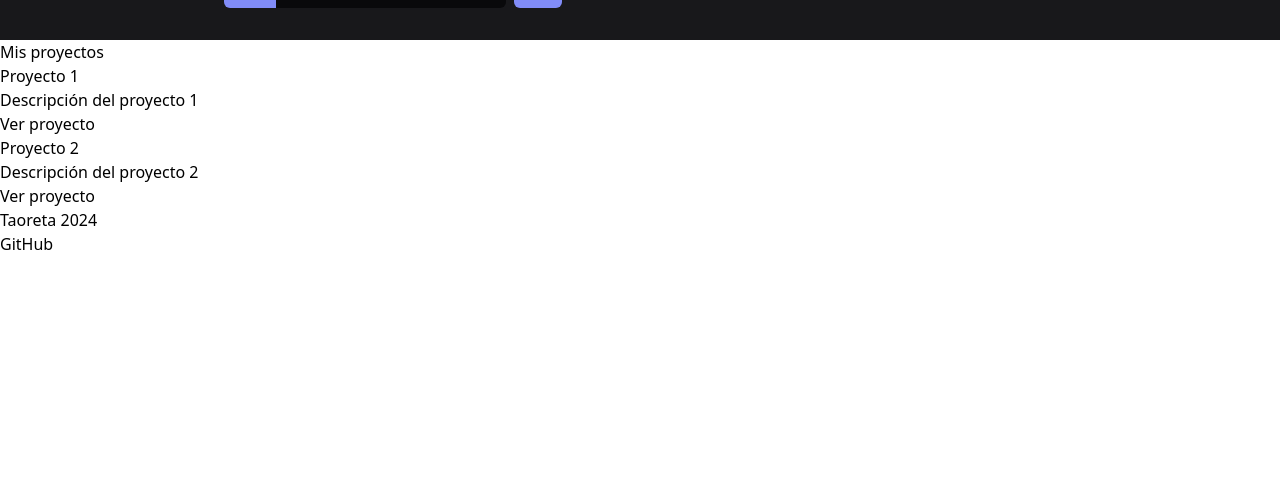
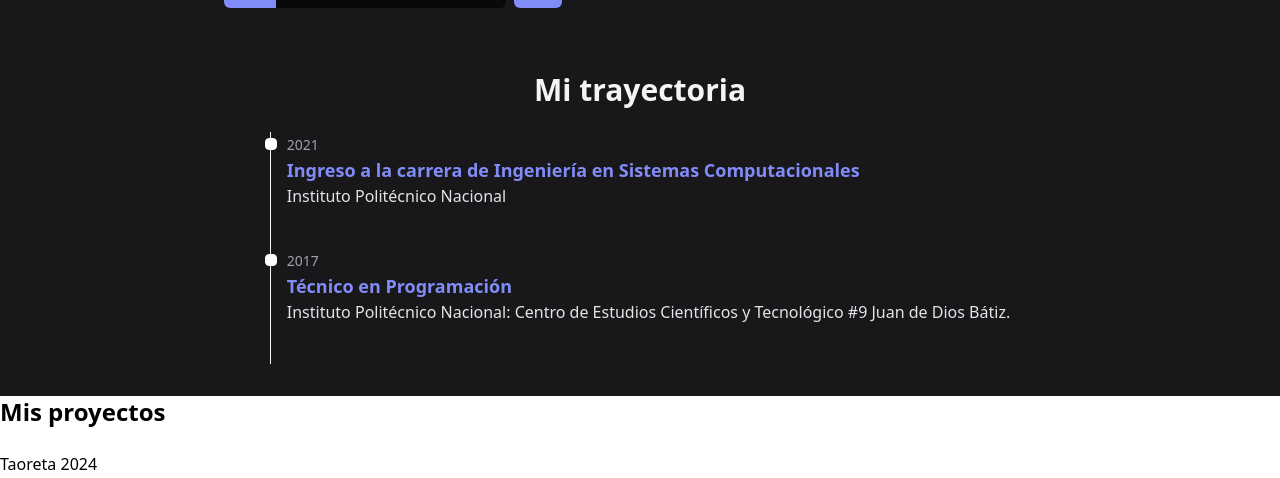
Before and after one commit to taoreta-ed/taoreta-ed, a React (Vite) app: page / in a window 1280 px wide. Shown: the part 315-793 px from the top of the page. Built offline with nearby package versions, Linux system fonts and the light colour scheme.

Commit message:
feat: Add Timeline component and update App layout; modify Projects section styling

```diff
--- a/src/App.jsx
+++ b/src/App.jsx
@@ -1,5 +1,6 @@
 import React from 'react';
 import {Navbar, Projects, Hero} from './components';
+import Timeline from './components/Timeline';
 
 const App = () => {
     return (
@@ -7,6 +8,8 @@ const App = () => {
             <Hero/>
 
             <main>
+                {/* Seccion de timeline */}
+                <Timeline/>
                 {/* Seccion de proyectos */}
                 <Projects/>
 
--- a/src/components/Hero.jsx
+++ b/src/components/Hero.jsx
@@ -60,7 +60,7 @@ const Hero = () => {
                 {/*Seccion de imagen*/}
                 <div className="flex-1 text-center max-w-xs">
                     <img
-                        src="/media/Knight.webp"
+                        src="./media/Knight.webp"
                         alt="Foto de perfil"
                         className="w-64 h-64 rounded-full mx-auto object-cover"
                     />
--- a/src/components/Projects.jsx
+++ b/src/components/Projects.jsx
@@ -2,14 +2,13 @@ import ProjectCard from "./ProjectCard";
 
 const Projects = () => {
     const projects = [
-        {title : "Proyecto 1", description : "Descripción del proyecto 1", url : "https://www.google.com"},
-        {title : "Proyecto 2", description : "Descripción del proyecto 2", url : "https://www.google.com"},
+        {title : "Proyecto 1", description : "Descripción del proyecto 1", url : "https://www.google.com", date:"Febrero 2022"},
+        {title : "Proyecto 2", description : "Descripción del proyecto 2", url : "https://www.google.com", date:"Marzo 2022"},
     ];
 
     return (
         <section id="projects">
-            <h2>Mis proyectos</h2>
-            {projects.map((project, index) => <ProjectCard key={index} {...project} />)}
+            <h2 className="text-2xl font-bold mb-6">Mis proyectos</h2>
         </section>
     );
 };
--- a/src/components/SkillTag.jsx
+++ /dev/null
@@ -1,7 +0,0 @@
-const SkillTag = ({ skill }) => (
-    <span className="bg-blue-100 text-blue-800 font-bold py-2 px-4 rounded-md text-sm">
-        {skill}
-    </span>
-);
-
-export default SkillTag;
--- /dev/null
+++ b/src/components/Timeline.jsx
@@ -0,0 +1,40 @@
+import React from "react";
+
+const Timeline = () => {
+
+    const events = [
+        {
+            date: "2021",
+            title: "Ingreso a la carrera de Ingeniería en Sistemas Computacionales",
+            description: "Instituto Politécnico Nacional",
+        },
+        {
+            date: "2017",
+            title: "Técnico en Programación",
+            description: "Instituto Politécnico Nacional: Centro de Estudios Científicos y Tecnológico #9 Juan de Dios Bátiz.",
+        },
+    ];
+
+    return (
+        <section className="flex justify-center items-center px-4 py-8 bg-zinc-900">
+            <div className="flex flex-col max-w-6xl w-full justify-center items-center">
+                <h2 className="text-3xl text-zinc-100 font-bold mb-6">Mi trayectoria</h2>
+                <ol className="relative border-l border-zinc-100">
+                    {events.map((event, index) =>(
+                        <li key={index} className="mb-10 ml-4">
+                            <div className="absolute w-3 h-3 rounded full mt-1.5 -left-1.5 border  border-white bg-white"></div>
+                            <time className="mb-1 text-sm font-normal leading-none text-zinc-400">{event.date}</time>
+                            <h3 className="text-lg font-semibold text-indigo-400">{event.title}</h3>
+                            <p className="text-base font-normal text-zinc-200">{event.description}</p>
+                        </li>
+                    ))}
+
+                </ol>
+            </div>
+        </section>
+
+    );
+
+};
+
+export default Timeline;
```
